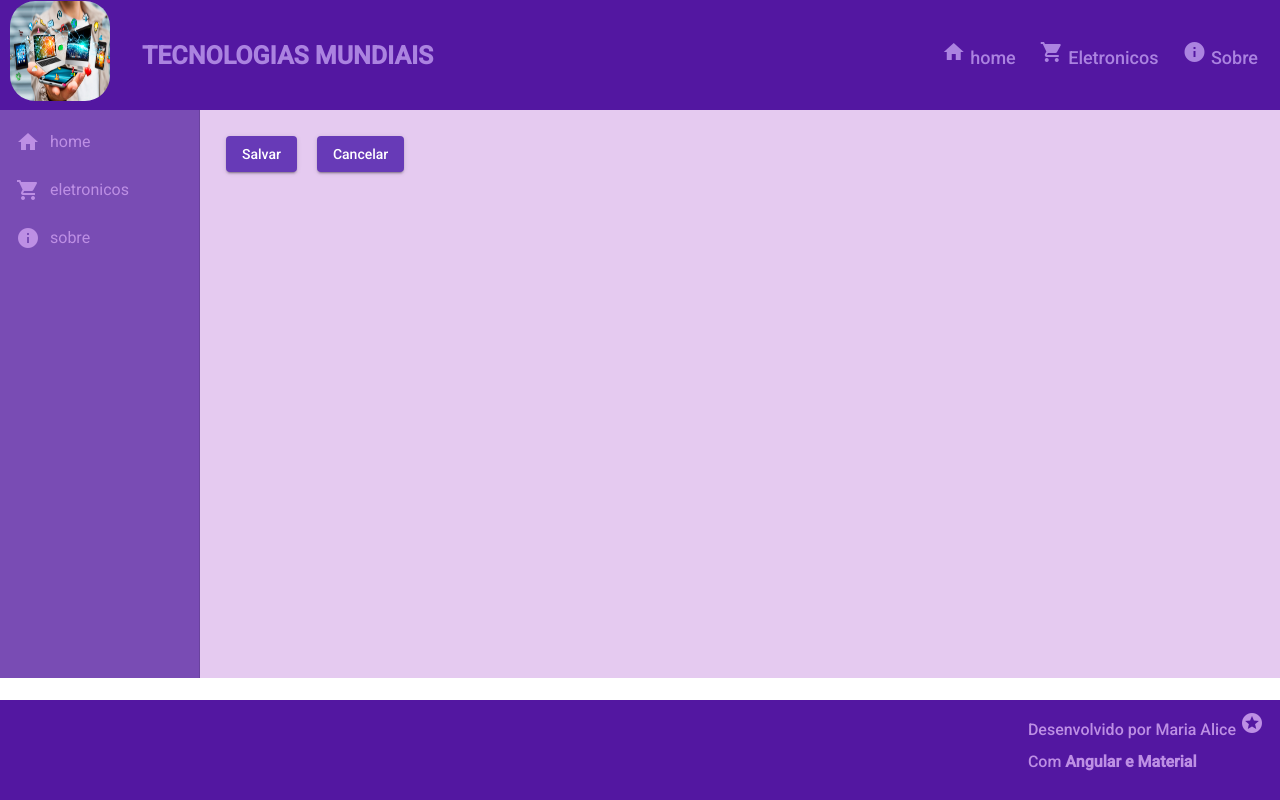
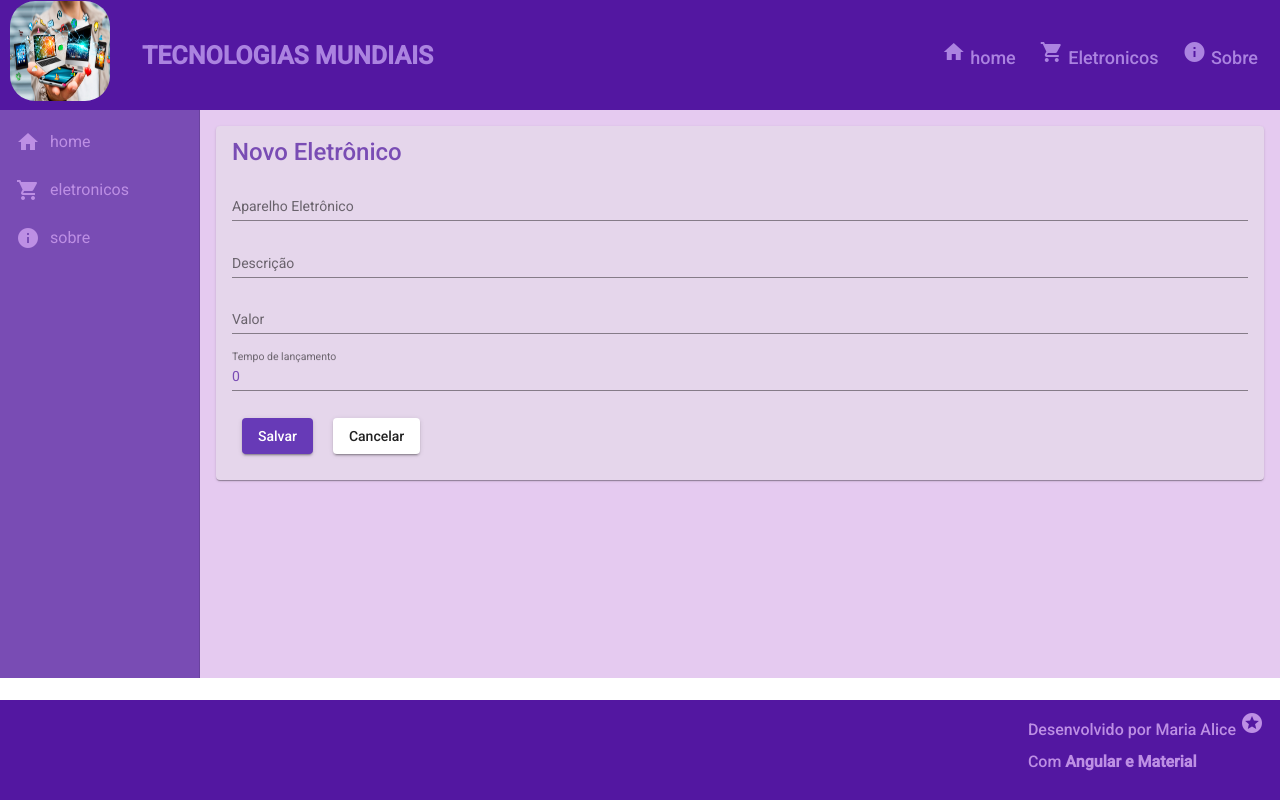
Before and after one commit to marialice-25/Angular, an Angular app in the folder frontend/: page /eletronics/create in a window 1280 px wide. Built offline with nearby package versions, Linux system fonts and the light colour scheme.

Commit message:
Add files via upload

```diff
--- a/frontend/src/app/components/eletronics/eletronics-create/eletronics-create.component.css
+++ b/frontend/src/app/components/eletronics/eletronics-create/eletronics-create.component.css
@@ -5,3 +5,18 @@ p{
 button{
     margin: 10px;
 }
+
+form{
+    display: flex;
+    flex-direction: column;
+    margin-top: 20px;
+}
+
+mat-card{
+    background-color: rgb(229, 214, 235);
+    color: #794cb4;
+}
+
+input{
+    color: #794cb4;
+}
--- a/frontend/src/app/components/eletronics/eletronics-create/eletronics-create.component.html
+++ b/frontend/src/app/components/eletronics/eletronics-create/eletronics-create.component.html
@@ -1,7 +1,31 @@
-<button mat-raised-button (click)="createEletronics()" color="primary">
-    Salvar
-</button>
+<mat-card>
+    <mat-card-title>
+        Novo Eletrônico
+    </mat-card-title>
+    <form>
+        <mat-form-field>
+            <input matInput placeholder="Aparelho Eletrônico"
+            [(ngModel)] = "eletronic.tecnologia" name="tecnologia">
+        </mat-form-field>
+        <mat-form-field>
+            <input matInput placeholder="Descrição"
+            [(ngModel)] = "eletronic.descricao" name="descricao">
+        </mat-form-field>
+        <mat-form-field>
+            <input matInput placeholder="Valor"
+            [(ngModel)] = "eletronic.valor" name="valor">
+        </mat-form-field>
+        <mat-form-field>
+            <input matInput placeholder="Tempo de lançamento"
+            [(ngModel)] = "eletronic.tempo_existencia" name="tempo_existencia">
+        </mat-form-field>
+    </form>
 
-<button mat-raised-button (click)="cancel()" color="primary">
-    Cancelar
-</button>
+    <button mat-raised-button (click)="createEletronics()" color="primary">
+        Salvar
+    </button>
+
+    <button mat-raised-button (click)="cancel()">
+        Cancelar
+    </button>
+</mat-card>
--- a/frontend/src/app/components/eletronics/eletronics-create/eletronics-create.component.ts
+++ b/frontend/src/app/components/eletronics/eletronics-create/eletronics-create.component.ts
@@ -12,10 +12,10 @@ import { Eletronic } from "../eletronics.model";
 export class EletronicsCreateComponent implements OnInit {
 
   eletronic: Eletronic = {
-    tecnologia: "Robos",
-    descricao: "Industrias",
-    valor: "mediano",
-    tempo_existencia: 50,
+    tecnologia: "",
+    descricao: "",
+    valor: "",
+    tempo_existencia: 0,
   }
 
   constructor(private eletronicsService: EletronicsService, private router: Router) { }
--- /dev/null
+++ b/frontend/src/app/components/eletronics/eletronics-read/eletronics-read.component.css
@@ -0,0 +1,4 @@
+table{
+    width: 100%;
+    background-color: rgb(229, 214, 235);
+}
--- /dev/null
+++ b/frontend/src/app/components/eletronics/eletronics-read/eletronics-read.component.html
@@ -0,0 +1,33 @@
+<div class="mat-elevation-z4">
+    <table mat-table [dataSource]="eletronics">
+
+        <ng-container matColumnDef="id">
+            <th mat-header-cell *matHeaderCellDef>Id</th>
+            <td mat-cell *matCellDef="let row"> {{ row.id }} </td>
+        </ng-container>
+
+        <ng-container matColumnDef="tecnologia">
+            <th mat-header-cell *matHeaderCellDef>Tecnologia</th>
+            <td mat-cell *matCellDef="let row"> {{ row.tecnologia }} </td>
+        </ng-container>
+
+        <ng-container matColumnDef="descricao">
+            <th mat-header-cell *matHeaderCellDef>Descrição</th>
+            <td mat-cell *matCellDef="let row"> {{ row.descricao }} </td>
+        </ng-container>
+
+        <ng-container matColumnDef="valor">
+            <th mat-header-cell *matHeaderCellDef>Valor</th>
+            <td mat-cell *matCellDef="let row"> {{ row.valor }} </td>
+        </ng-container>
+
+        <ng-container matColumnDef="tempo_existencia">
+            <th mat-header-cell *matHeaderCellDef>Tempo de existência</th>
+            <td mat-cell *matCellDef="let row"> {{ row.tempo_existencia }} </td>
+        </ng-container>
+
+        <tr mat-header-row *matHeaderRowDef="displayedColumns"></tr>
+        <tr mat-row *matRowDef="let row; columns: displayedColumns"></tr>
+
+    </table>
+</div>
--- /dev/null
+++ b/frontend/src/app/components/eletronics/eletronics-read/eletronics-read.component.ts
@@ -0,0 +1,28 @@
+import { Component, OnInit } from '@angular/core';
+import { EletronicsService } from '../eletronics.service';
+import { Eletronic } from "../eletronics.model";
+
+@Component({
+  selector: 'app-eletronics-read',
+  templateUrl: './eletronics-read.component.html',
+  styleUrls: ['./eletronics-read.component.css']
+})
+export class EletronicsReadComponent implements OnInit {
+
+   eletronics:Eletronic[];
+   displayedColumns = ["id", "tecnologia", "descricao", "valor", "tempo_existencia"]
+
+  constructor(private eletronicService: EletronicsService) {
+    this.eletronics = []
+  }
+
+
+  ngOnInit(): void {
+   this.eletronicService.read().subscribe((eletronics) => {
+     this.eletronics = eletronics
+     console.log(eletronics)
+   });
+
+  }
+
+}
--- a/frontend/src/app/components/eletronics/eletronics.service.ts
+++ b/frontend/src/app/components/eletronics/eletronics.service.ts
@@ -23,6 +23,10 @@ export class EletronicsService {
   }
 
   create(eletronic: Eletronic): Observable<Eletronic> {
-    return this.http.post<Eletronic>(this.baseUrl, eletronic)
+    return this.http.post<Eletronic>(this.baseUrl, eletronic);
+  }
+
+  read(): Observable<Eletronic[]> {
+    return this.http.get<Eletronic[]>(this.baseUrl)
   }
 }
--- a/frontend/src/app/views/eletronics/eletronics.component.css
+++ b/frontend/src/app/views/eletronics/eletronics.component.css
@@ -4,3 +4,7 @@
     font-size: 1.3rem;
     line-height: 2;
  }
+
+ button{
+    margin-bottom: 30px;
+}
--- a/frontend/src/app/views/eletronics/eletronics.component.html
+++ b/frontend/src/app/views/eletronics/eletronics.component.html
@@ -1,3 +1,5 @@
 <button mat-raised-button (click)="Create()" color="primary">
          Novo eletrônico
 </button>
+
+<app-eletronics-read></app-eletronics-read>
--- a/frontend/src/index.html
+++ b/frontend/src/index.html
@@ -2,7 +2,7 @@
 <html lang="en">
 <head>
   <meta charset="utf-8">
-  <title>Frontend</title>
+  <title>Tecnologias</title>
   <base href="/">
   <meta name="viewport" content="width=device-width, initial-scale=1">
   <link rel="icon" type="image/x-icon" href="favicon.ico">
```
Also changed, not shown: frontend/src/app/app.module.ts (+15 -1 lines), 2 other files (tests, documents, lock files or other folders).
